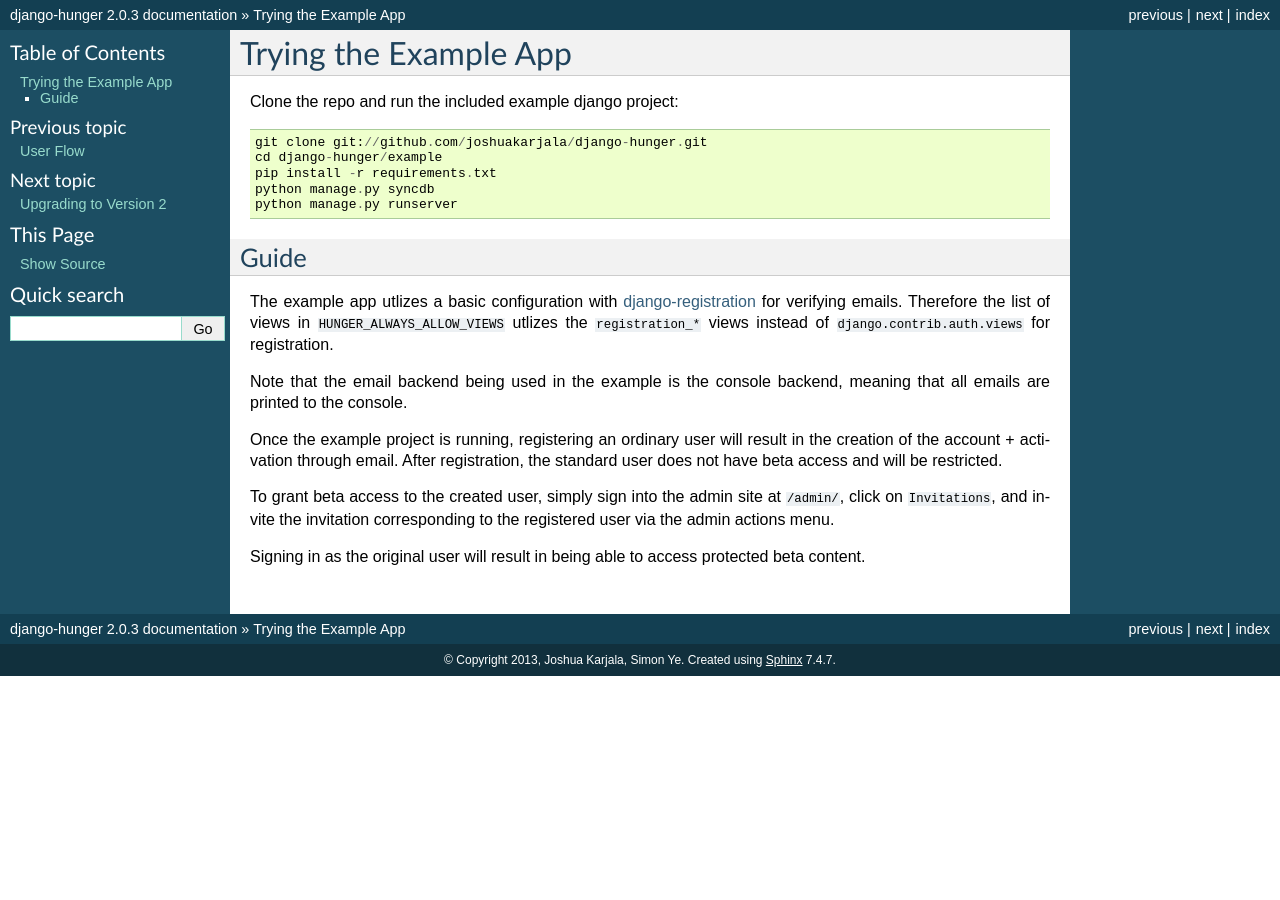
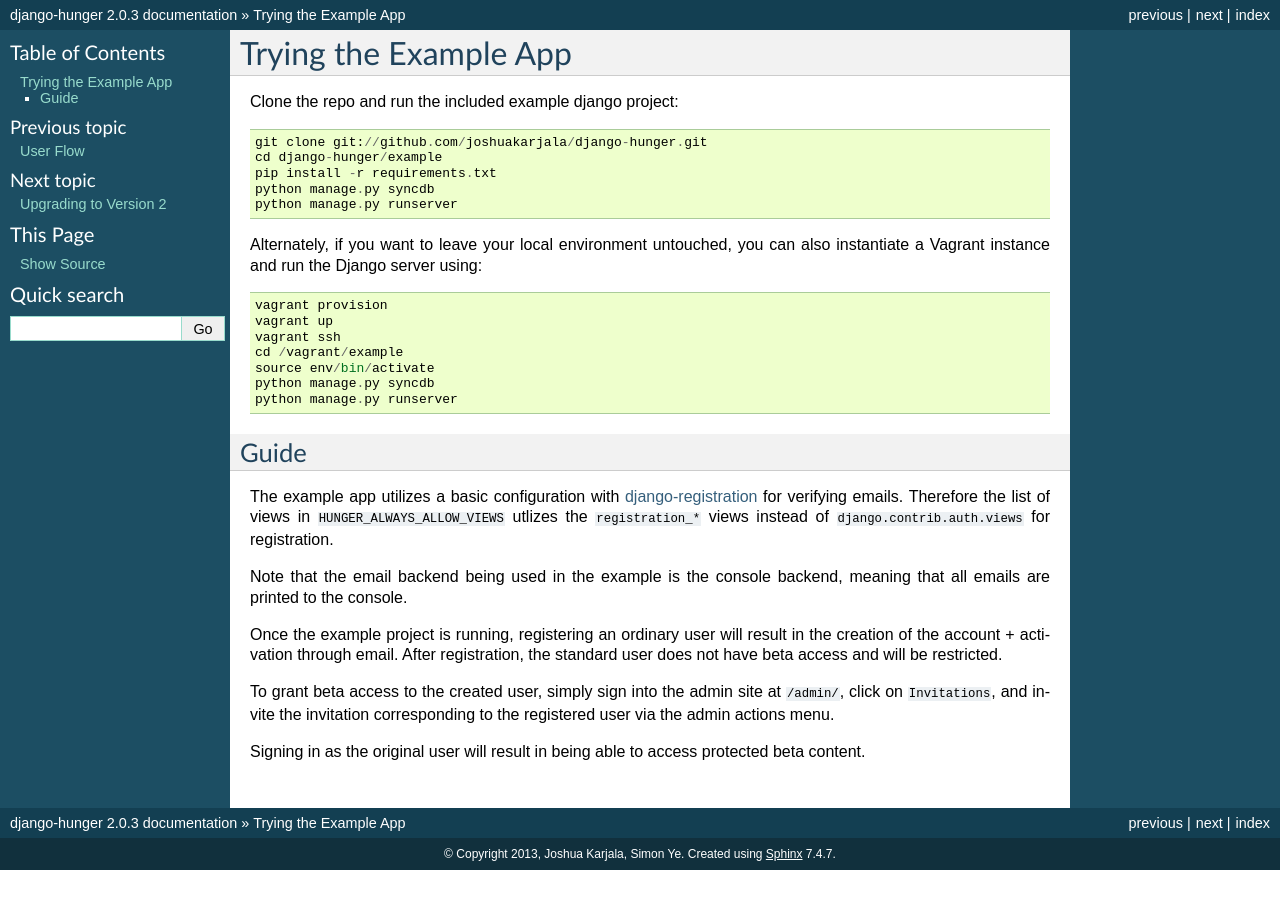
Before and after one commit to joshuakarjala/django-hunger, a Sphinx documentation site: the page built from docs/example_app.rst, in a window 1280 px wide. Built offline with Sphinx 7.4.7, drawn with Linux system fonts in a browser that asks for light colours; pages that are not in the unit, such as notebooks, are missing from menus.

Commit message:
Added basic Vagrant support, so that developers can test the application without modifying their local python environment

```diff
--- a/docs/example_app.rst
+++ b/docs/example_app.rst
@@ -9,10 +9,20 @@
    python manage.py syncdb
    python manage.py runserver
 
+Alternately, if you want to leave your local environment untouched, you can also instantiate a Vagrant instance and run the Django server using::
+
+   vagrant provision
+   vagrant up
+   vagrant ssh
+   cd /vagrant/example
+   source env/bin/activate
+   python manage.py syncdb
+   python manage.py runserver
+
 Guide
 -----
 
-The example app utlizes a basic configuration with
+The example app utilizes a basic configuration with
 `django-registration
 <https://bitbucket.org/ubernostrum/django-registration>`_ for
 verifying emails. Therefore the list of views in
```
Also changed, not shown: 3 other files.
